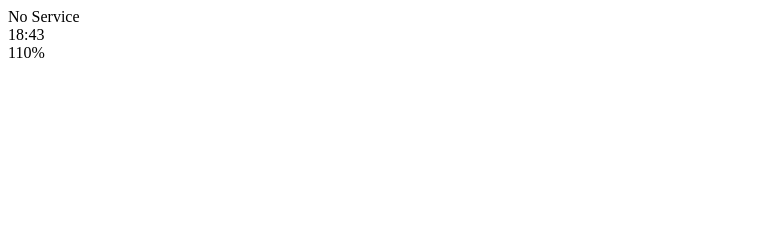
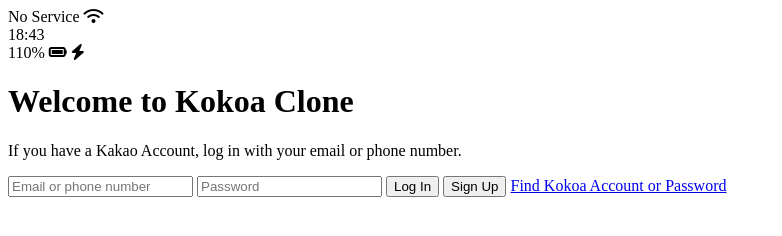
Before and after one commit to just2life/kokoatalk-nomad, a plain HTML site: page index.html in a window 1280 px wide. Shown: the whole page, without its empty margins (0-782 px from the left). Drawn offline with Linux system fonts and the light colour scheme.

Commit message:
스크린샷2 html 완료

```diff
--- a/index.html
+++ b/index.html
@@ -1,24 +1,46 @@
 <!DOCTYPE html>
 <html lang="en">
+
 <head>
     <meta charset="UTF-8">
     <meta name="viewport" content="width=device-width, initial-scale=1.0">
     <title>Welcome to Kokoa Talk</title>
 </head>
+
 <body>
     <div class="status-bar">
         <div class="status-bar__column">
             <span>No Service</span>
-            <!--To Do: Wifie Icon -->
+            <i class="fas fa-wifi"></i>
         </div>
         <div class="status-bar__column">
             <span>18:43</span>
         </div>
         <div class="status-bar__column">
             <span>110%</span>
-            <!-- Battery Icon -->
-            <!-- Lighting Icon -->
+            <i class="fas fa-battery-full"></i>
+            <i class="fas fa-bolt"></i>
         </div>
     </div>
+
+    <header class="welcome-header">
+        <h1 class="welcome-header__title">Welcome to Kokoa Clone</h1>
+        <p class="welcome-header__text">
+            If you have a Kakao Account, log in with your email or phone number.
+        </p>
+    </header>
+
+    <form id="login-form">
+        <input type="text" placeholder="Email or phone number" />
+        <input type="password" placeholder="Password" />
+        <input type="submit" value="Log In" />
+        <input type="submit" value="Sign Up" />
+        <a href="#">Find Kokoa Account or Password</a>
+    </form>
+
+
+    <script src="https://kit.fontawesome.com/6478f529f2.js" crossorigin="anonymous">
+    </script>
 </body>
+
 </html>
```
